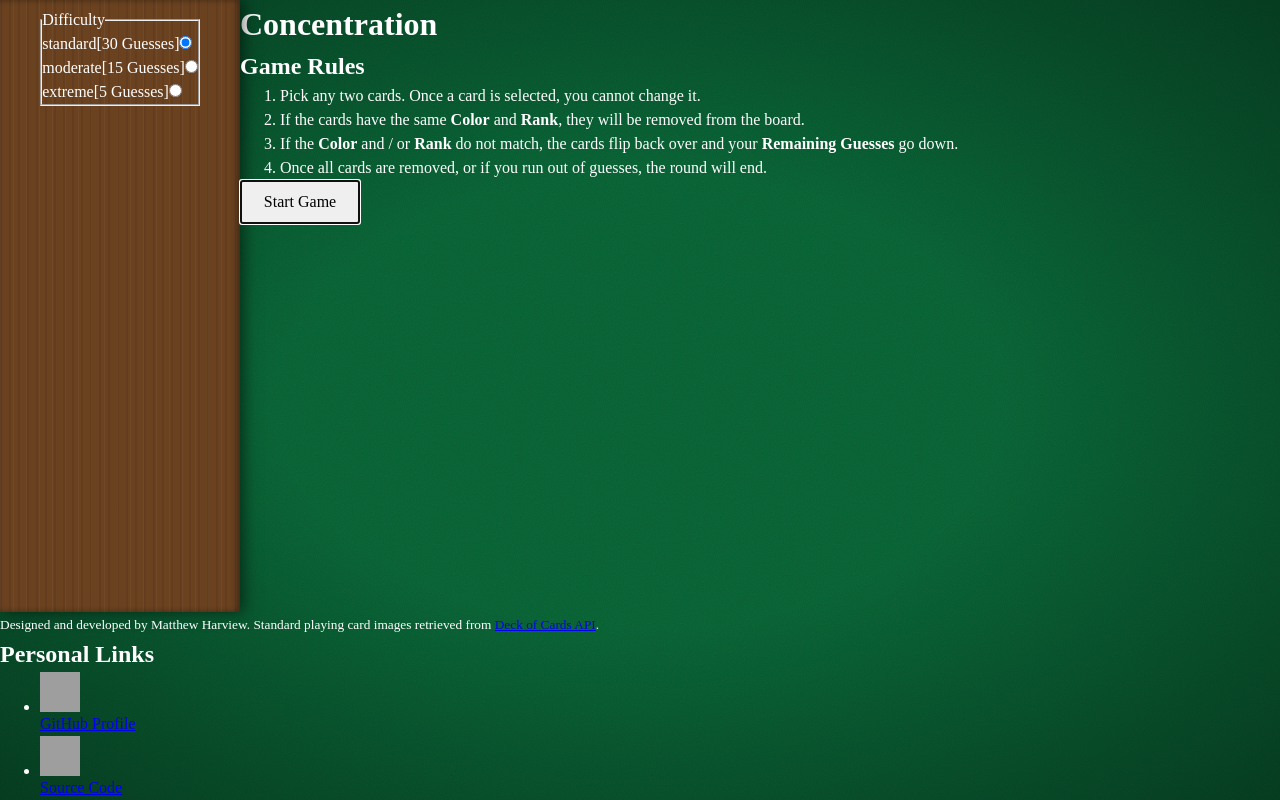
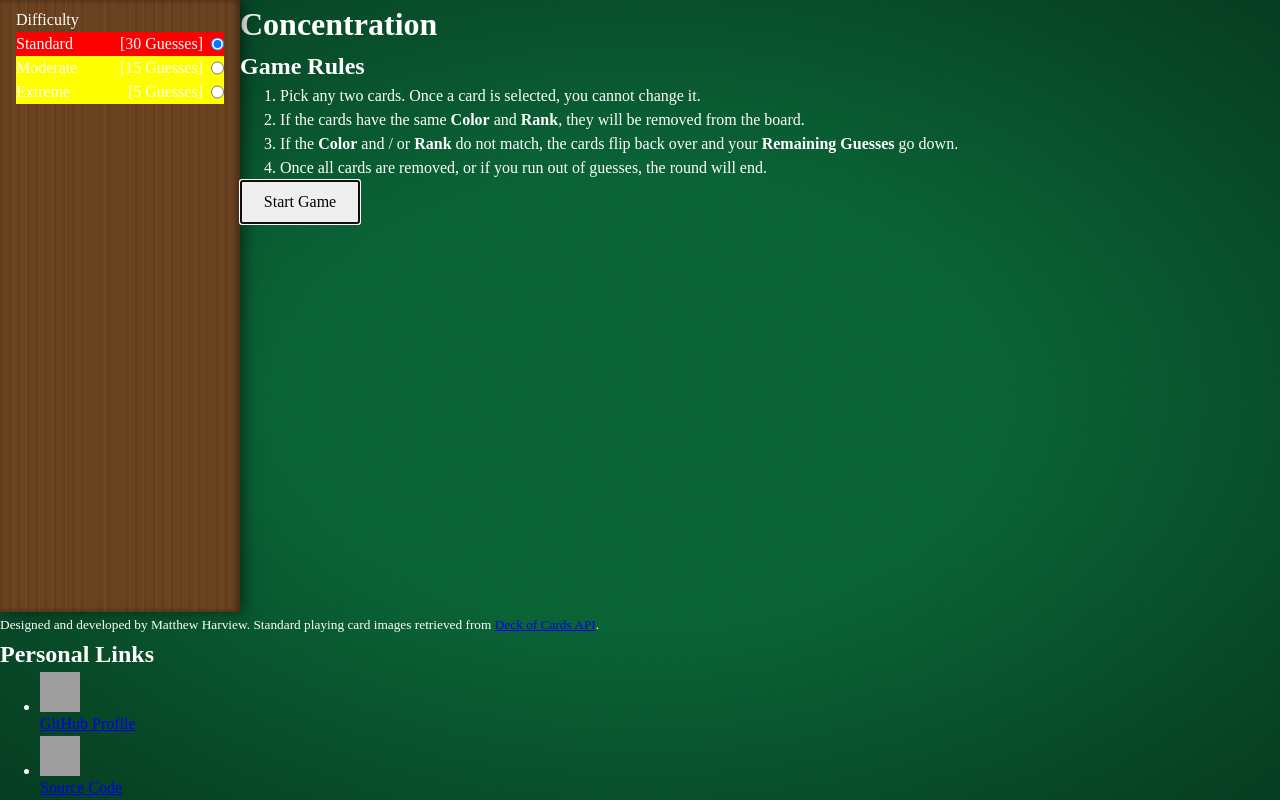
Before and after one commit to Long-Hold/memory-card, a React (Vite) app: page / in a window 1280 px wide. Built offline with nearby package versions, Linux system fonts and the light colour scheme; grey boxes are pictures that could not be loaded.

Commit message:
feat: add basic styling to new radio selectors (#24)

```diff
--- a/src/components/sidebar/sidebar.css
+++ b/src/components/sidebar/sidebar.css
@@ -27,6 +27,23 @@
       repeating-linear-gradient(90deg, rgb(0 0 0 / 0.08) 0 2px, transparent 2px 9px),
       repeating-linear-gradient(90deg, rgb(255 255 255 / 0.04) 0 1px, transparent 1px 13px);
     box-shadow: inset -3px 0 6px rgb(0 0 0 / 0.4), 4px 0 14px rgb(0 0 0 / 0.5);
+  }
+
+  .difficulty-group, .difficulty-label {
+    width: 100%;
+    border: none;
+    text-align: left;
+    text-transform: capitalize;
+  }
+
+  .difficulty-option, .difficulty-label {
+    display: flex;
+    flex-flow: row nowrap;
+    justify-content: space-between;
+  }
+
+  .difficulty-option {
+    gap: var(--small-items-gap);
   }
 
   @media screen and (width <= 48rem) {
@@ -76,6 +93,14 @@
   }
 }
 
+.difficulty-option {
+  background-color: yellow;
+}
+
+.difficulty-option:has(.difficulty:checked) {
+  background-color: red;
+}
+
 /* Intentionally global: locks page scroll while the mobile sidebar is open.
    Kept here because it depends on the panel's inert state and breakpoint. */
 @media screen and (width < 47.5rem) {
```
